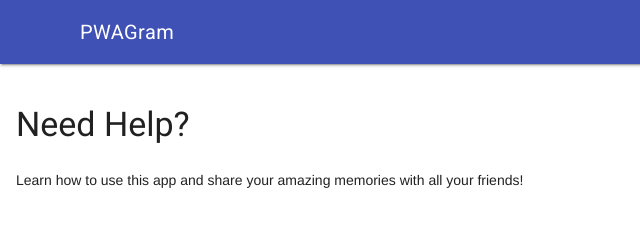
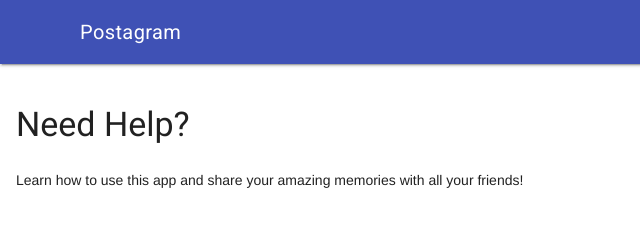
Before and after one commit to IAmRDhar/postagram, a website: page public/help/index.html in a window 1280 px wide. Shown: the top 240 px of the page, 0-640 px from the left. Drawn offline with nearby package versions, Linux system fonts and the light colour scheme.

Commit message:
modified labels

```diff
--- a/public/help/index.html
+++ b/public/help/index.html
@@ -11,6 +11,7 @@
   <link rel="stylesheet"
         href="https://cdnjs.cloudflare.com/ajax/libs/material-design-lite/1.3.0/material.indigo-pink.min.css">
   <link rel="stylesheet" href="/src/css/help.css">
+  <link rel="manifest" href="/manifest.json">
 </head>
 <body>
 
@@ -19,7 +20,7 @@
     <header class="mdl-layout__header">
       <div class="mdl-layout__header-row">
         <!-- Title -->
-        <span class="mdl-layout-title">PWAGram</span>
+        <span class="mdl-layout-title">Postagram</span>
         <!-- Add spacer, to align navigation to the right -->
         <div class="mdl-layout-spacer"></div>
         <!-- Navigation. We hide it in small screens. -->
@@ -35,7 +36,7 @@
       </div>
     </header>
     <div class="mdl-layout__drawer">
-      <span class="mdl-layout-title">PWAGram</span>
+      <span class="mdl-layout-title">Postagram</span>
       <nav class="mdl-navigation">
         <a class="mdl-navigation__link" href="/">Feed</a>
         <a class="mdl-navigation__link" href="/help">Help</a>
```
Also changed, not shown: public/index.html (+1 -0 lines), public/manifest.json (added).
